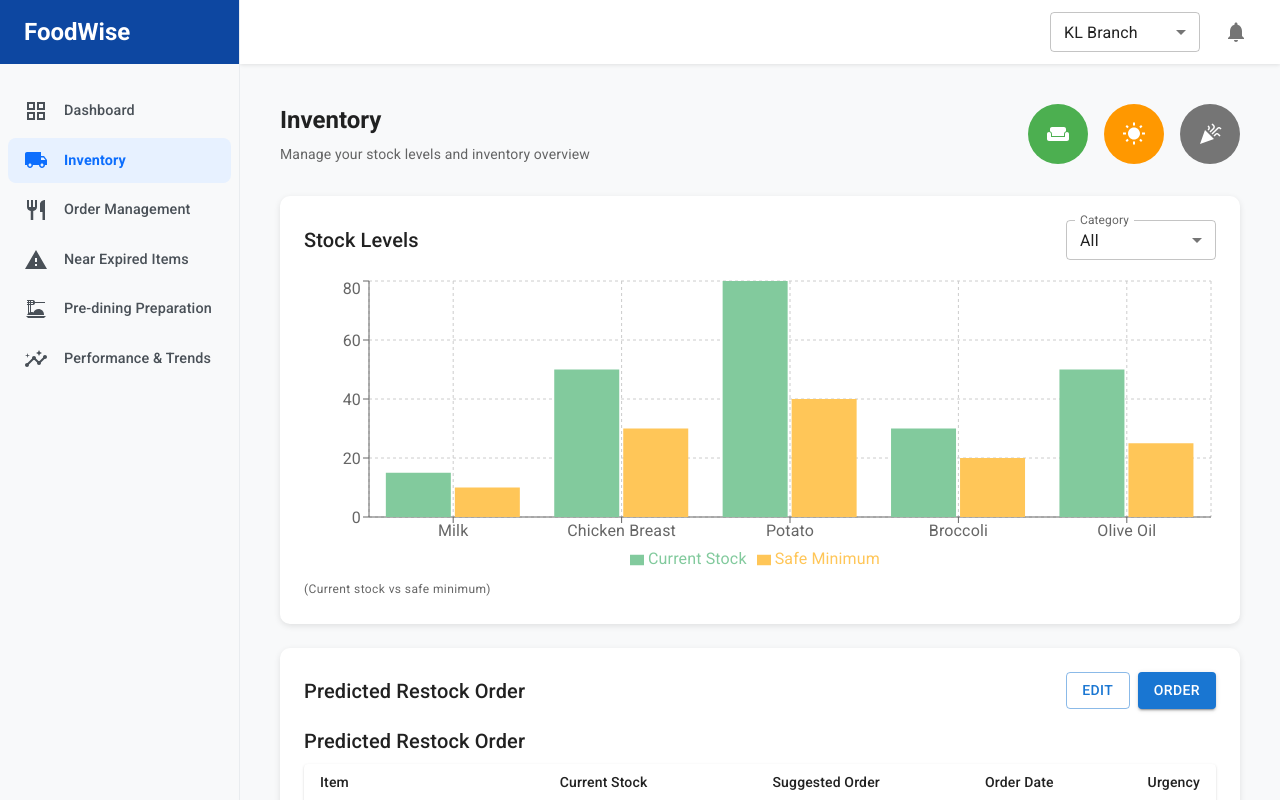
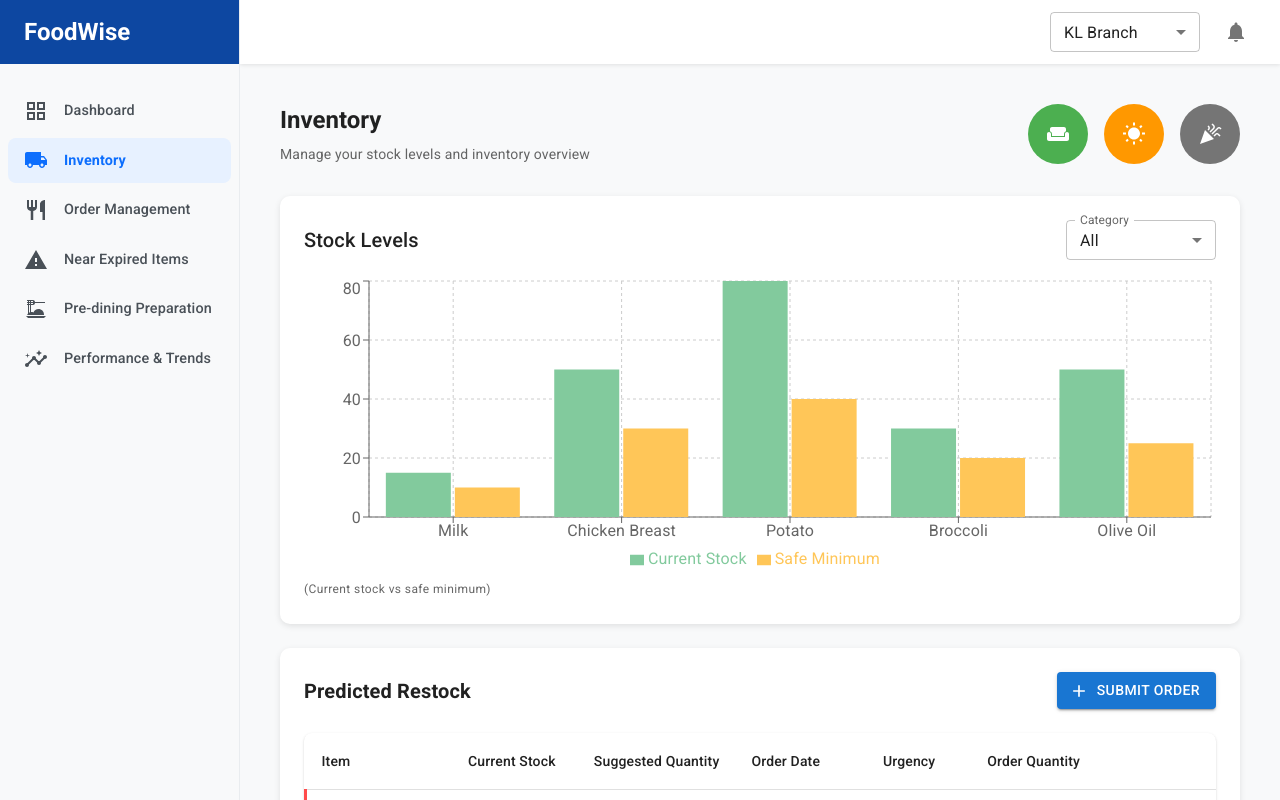
Before and after one commit to Jingwennnn30/SmartKitchen, a React (Create React App) app in the folder foodwise-dashboard/: page /inventory in a window 1280 px wide. Built offline with nearby package versions, Linux system fonts and the light colour scheme.

Commit message:
Updated frontend code

```diff
--- a/foodwise-dashboard/src/components/Dashboard/Dashboard.tsx
+++ b/foodwise-dashboard/src/components/Dashboard/Dashboard.tsx
@@ -144,7 +144,7 @@ const Dashboard = () => {
 
                 {/* Low Stock Alerts and Freezer Monitoring */}
                 <Grid item xs={12} md={6} onClick={() => handleGridClick('/inventory')} style={{ cursor: 'pointer' }}>
-                    <StyledPaper sx={{ height: '320px', overflow: 'auto' }}>
+                    <StyledPaper sx={{ height: '300px', overflow: 'auto' }}>
                         <Typography variant="h6" gutterBottom>
                             Low Stock Alerts
                         </Typography>
@@ -153,7 +153,7 @@ const Dashboard = () => {
                 </Grid>
 
                 <Grid item xs={12} md={6}>
-                    <StyledPaper sx={{ height: '320px', overflow: 'auto' }}>
+                    <StyledPaper sx={{ height: '300px'}}>
                         <FreezerMonitoring />
                     </StyledPaper>
                 </Grid>
--- a/foodwise-dashboard/src/components/Dashboard/FreezerMonitoring.tsx
+++ b/foodwise-dashboard/src/components/Dashboard/FreezerMonitoring.tsx
@@ -71,13 +71,7 @@ const FreezerMonitoring: React.FC = () => {
     }
 
     return (
-        <Card sx={{
-            height: '400px',
-            p: 2,
-            boxShadow: '0px 2px 6px rgba(0, 0, 0, 0.1)',
-            borderRadius: '10px',
-            overflow: 'auto'
-        }}>
+        <Box sx={{ p: 1 }}>
             <Typography variant="h6" gutterBottom>
                 Freezer Monitoring
             </Typography>
@@ -113,7 +107,7 @@ const FreezerMonitoring: React.FC = () => {
                     </ListItem>
                 ))}
             </List>
-        </Card>
+        </Box>
     );
 };
 
--- a/foodwise-dashboard/src/components/Inventory/InventoryPage.tsx
+++ b/foodwise-dashboard/src/components/Inventory/InventoryPage.tsx
@@ -94,13 +94,6 @@ const InventoryPage = () => {
 
             {/* Predicted Restock Order */}
             <StyledPaper sx={{ mb: 3 }}>
-                <Box sx={{ display: 'flex', justifyContent: 'space-between', alignItems: 'center', mb: 2 }}>
-                    <Typography variant="h6">Predicted Restock Order</Typography>
-                    <Box>
-                        <Button variant="outlined" sx={{ mr: 1 }}>Edit</Button>
-                        <Button variant="contained">Order</Button>
-                    </Box>
-                </Box>
                 <PredictedRestockTable />
             </StyledPaper>
 
--- a/foodwise-dashboard/src/components/Inventory/PredictedRestockTable.tsx
+++ b/foodwise-dashboard/src/components/Inventory/PredictedRestockTable.tsx
@@ -9,8 +9,12 @@ import {
     TableHead,
     TableRow,
     Paper,
-    Typography
+    Typography,
+    Button,
+    TextField,
+    Chip
 } from '@mui/material';
+import AddIcon from '@mui/icons-material/Add';
 
 interface Item {
     id: number;
@@ -62,39 +66,103 @@ const getUrgencyColor = (urgency: Item['urgency']) => {
 };
 
 const PredictedRestockTable: React.FC = () => {
+    const [quantities, setQuantities] = React.useState<{ [key: number]: number }>({});
+
+
     return (
         <Box>
-            <Typography variant="h6" gutterBottom>
-                Predicted Restock Order
-            </Typography>
-            <TableContainer component={Paper}>
-                <Table size="small">
+            <Box sx={{ display: 'flex', justifyContent: 'space-between', alignItems: 'center', mb: 3 }}>
+
+                <Typography variant="h6" sx={{ fontWeight: 600 }}>
+                    Predicted Restock
+                </Typography>
+                <Button
+                    variant="contained"
+                    color="primary"
+                    startIcon={<AddIcon />}
+                    sx={{ ml: 'auto' }}
+                >
+                    Submit Order
+                </Button>
+            </Box>
+            <TableContainer
+                component={Paper}
+                sx={{
+                    borderRadius: 2,
+                    '& .MuiTableCell-root': {
+                        py: 2,
+                        px: 2
+                    }
+                }}
+            >
+                <Table sx={{ minWidth: 700, '& th, & td': { whiteSpace: 'nowrap' } }}>
                     <TableHead>
                         <TableRow>
-                            <TableCell>Item</TableCell>
-                            <TableCell align="right">Current Stock</TableCell>
-                            <TableCell align="right">Suggested Order</TableCell>
-                            <TableCell align="right">Order Date</TableCell>
-                            <TableCell align="right">Urgency</TableCell>
+                            <TableCell sx={{ width: 180 }}>Item</TableCell>
+                            <TableCell sx={{ width: 130 }}>Current Stock</TableCell>
+                            <TableCell sx={{ width: 150 }}>Suggested Quantity</TableCell>
+                            <TableCell sx={{ width: 150 }}>Order Date</TableCell>
+                            <TableCell sx={{ width: 110 }}>Urgency</TableCell>
+                            <TableCell sx={{ width: 220 }}>Order Quantity</TableCell>
                         </TableRow>
                     </TableHead>
                     <TableBody>
                         {mockData.map((row) => (
-                            <TableRow key={row.id}>
-                                <TableCell component="th" scope="row">
-                                    {row.name}
+                            <TableRow
+                                key={row.id}
+                                sx={{
+                                    borderLeft: 3,
+                                    borderLeftColor: getUrgencyColor(row.urgency),
+                                    '&:hover': {
+                                        backgroundColor: 'rgba(0, 0, 0, 0.04)'
+                                    }
+                                }}
+                            >
+                                <TableCell sx={{ fontWeight: 500 }}>{row.name}</TableCell>
+                                <TableCell>{row.currentStock}</TableCell>
+                                <TableCell>
+                                    <Typography>{row.suggestedOrder}</Typography>
                                 </TableCell>
-                                <TableCell align="right">{row.currentStock}</TableCell>
-                                <TableCell align="right">{row.suggestedOrder}</TableCell>
-                                <TableCell align="right">{row.orderDate}</TableCell>
-                                <TableCell
-                                    align="right"
-                                    sx={{
-                                        color: getUrgencyColor(row.urgency),
-                                        fontWeight: 'bold'
-                                    }}
-                                >
-                                    {row.urgency.toUpperCase()}
+                                <TableCell>{row.orderDate}</TableCell>
+                                <TableCell>
+                                    <Chip
+                                        label={row.urgency.toUpperCase()}
+                                        size="small"
+                                        sx={{
+                                            bgcolor: `${getUrgencyColor(row.urgency)}15`,
+                                            color: getUrgencyColor(row.urgency),
+                                            fontWeight: 'medium',
+                                            fontSize: '0.75rem'
+                                        }}
+                                    />
+                                </TableCell>
+                                <TableCell align="right">
+                                    <Box sx={{ display: 'flex', alignItems: 'center', gap: 1 }}>
+                                        <TextField
+                                            size="small"
+                                            type="number"
+                                            value={quantities[row.id] || ''}
+                                            onChange={(e) => setQuantities(prev => ({
+                                                ...prev,
+                                                [row.id]: Number(e.target.value)
+                                            }))}
+                                            sx={{ width: '80px' }}
+                                            InputProps={{
+                                                inputProps: { min: 0 }
+                                            }}
+                                        />
+                                        <Button
+                                            size="small"
+                                            variant="outlined"
+                                            onClick={() => setQuantities(prev => ({
+                                                ...prev,
+                                                [row.id]: row.suggestedOrder
+                                            }))}
+                                            sx={{ whiteSpace: 'nowrap' }}
+                                        >
+                                            Use Suggested
+                                        </Button>
+                                    </Box>
                                 </TableCell>
                             </TableRow>
                         ))}
```
